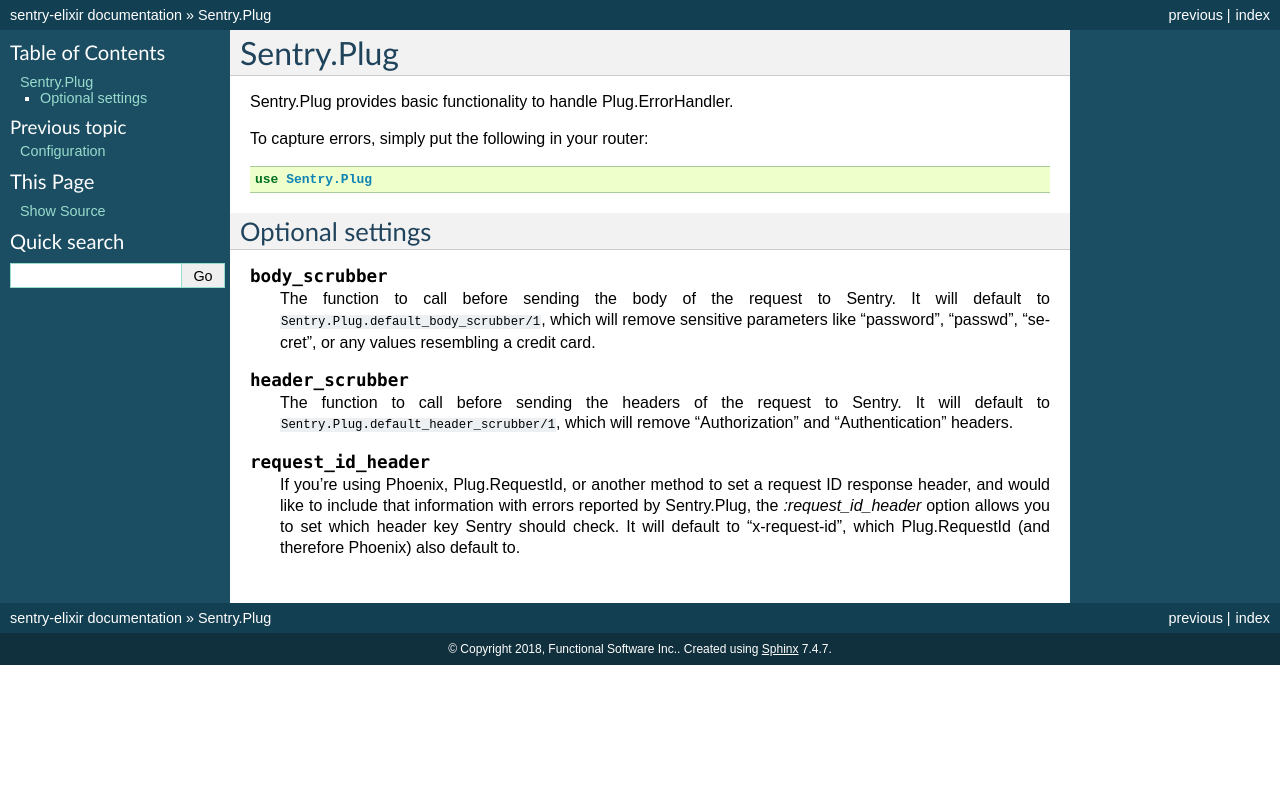
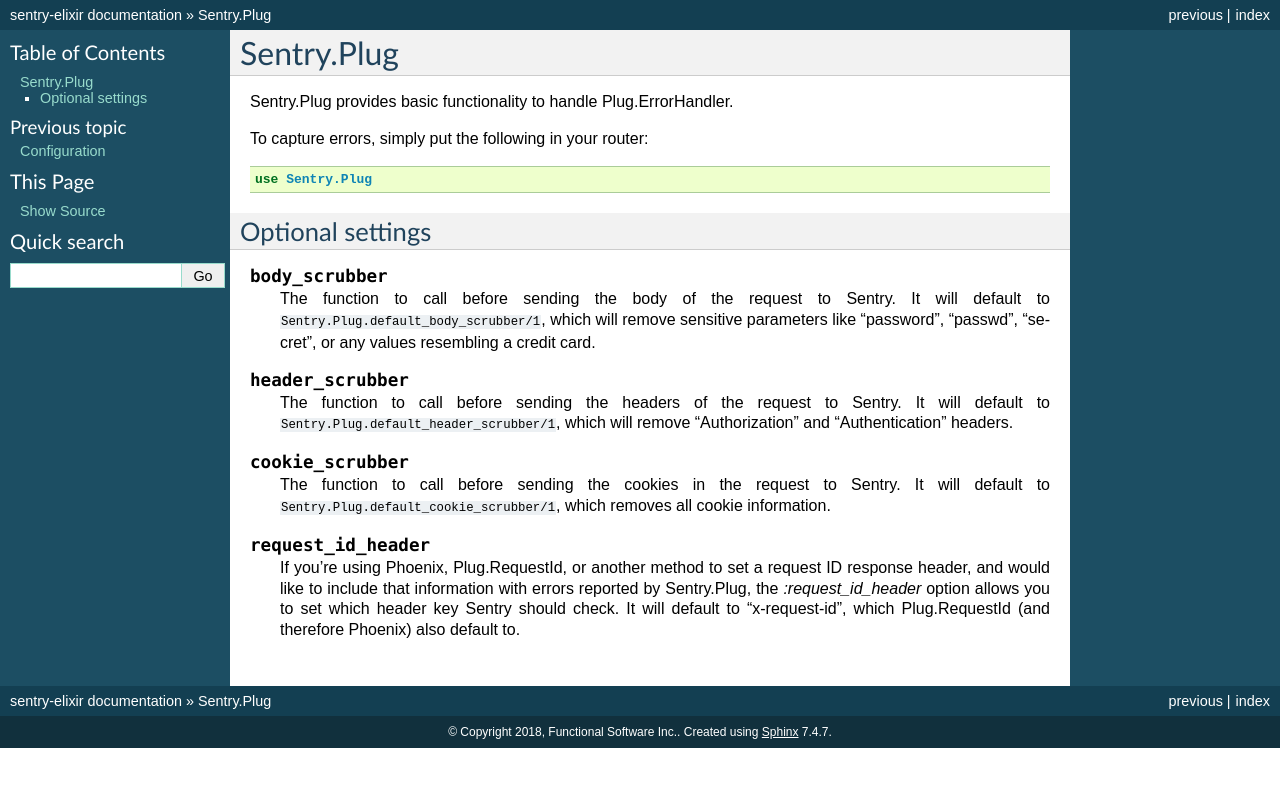
Before and after one commit to getsentry/sentry-elixir, a Sphinx documentation site: the page built from docs/plug.rst, in a window 1280 px wide. Shown: the top 787 px of the page. Built offline with Sphinx 7.4.7, drawn with Linux system fonts in a browser that asks for light colours; the version number could not be read and is left out.

Commit message:
document cookie scrubber

```diff
--- a/docs/plug.rst
+++ b/docs/plug.rst
@@ -20,6 +20,10 @@
 
   The function to call before sending the headers of the request to Sentry.  It will default to ``Sentry.Plug.default_header_scrubber/1``, which will remove "Authorization" and "Authentication" headers.
 
+.. describe:: cookie_scrubber
+
+  The function to call before sending the cookies in the request to Sentry.  It will default to ``Sentry.Plug.default_cookie_scrubber/1``, which removes all cookie information.
+
 .. describe:: request_id_header
 
   If you're using Phoenix, Plug.RequestId, or another method to set a request ID response header, and would like to include that information with errors reported by Sentry.Plug, the `:request_id_header` option allows you to set which header key Sentry should check.  It will default to "x-request-id", which Plug.RequestId (and therefore Phoenix) also default to.
```
